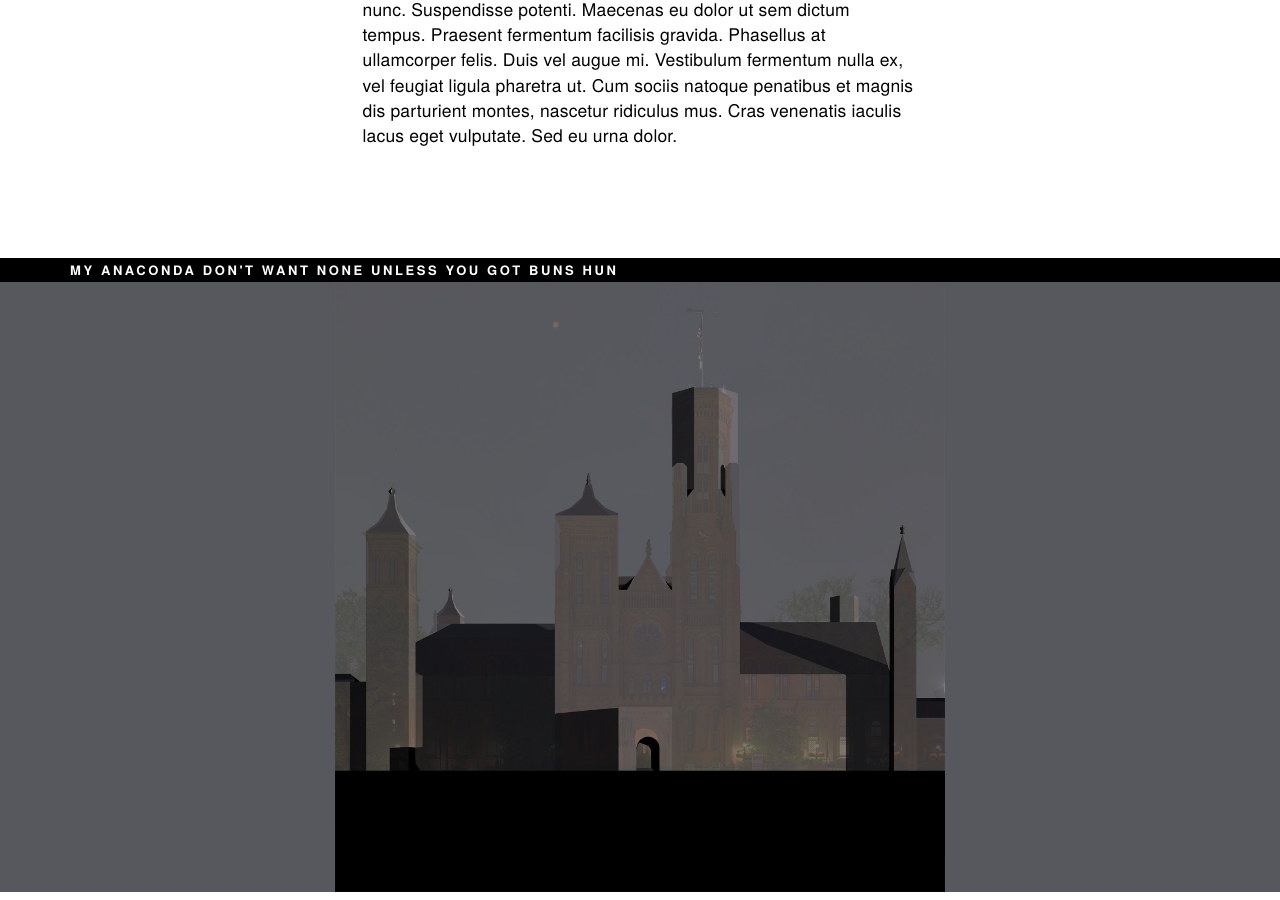
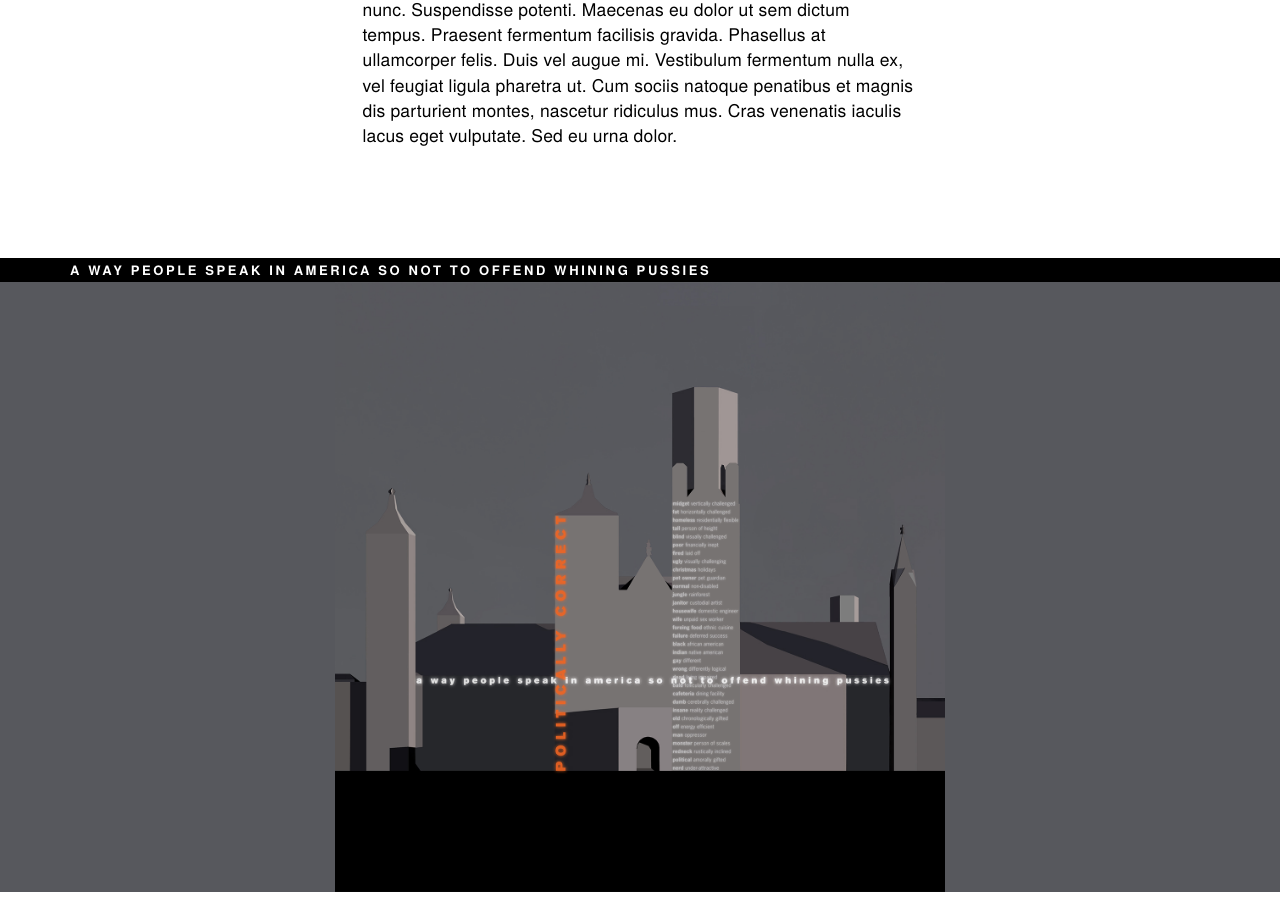
Before and after one commit to carolineportugal/estudioporto, a Jekyll site: the page built from _posts/2016-08-22-typographic-interventions.html, in a window 1280 px wide and 900 px high, scrolled down 3439 px. Built offline with Jekyll 4.4.1, drawn with Linux system fonts in a browser that asks for light colours; nearby versions of some CDN libraries; some web fonts are replaced.

Commit message:
finalizes pictures for smithsonian castle and background

```diff
--- a/_posts/2016-08-22-typographic-interventions.html
+++ b/_posts/2016-08-22-typographic-interventions.html
@@ -108,16 +108,16 @@ tags:
     <div class="building-intro">
       <div class="title-container">
         <div class="container">
-          <h5>My Anaconda Don't Want None Unless You Got Buns Hun</h5>
+          <h5>A Way People Speak In America So Not To Offend Whining Pussies</h5>
         </div>
       </div>
       <div class="container-fluid container-fluid-sc">
         <div class="row">
           <div class="col-md-6 col-md-push-3">
             <div class="owl-carousel owl-theme">
-              <img src="/media/typographic-interventions/test.jpg">
-              <img src="/media/typographic-interventions/test.jpg">
-              <img src="/media/typographic-interventions/test.jpg">
+              <img src="/media/typographic-interventions/sc1.jpg">
+              <img src="/media/typographic-interventions/sc2.jpg">
+              <img src="/media/typographic-interventions/sc3.jpg">
             </div>
           </div>
         </div>
--- a/_sass/_typographic-interventions.scss
+++ b/_sass/_typographic-interventions.scss
@@ -104,7 +104,7 @@ $regular-italic-condensed:'Texgyreheros Condensed Regular Italic', sans-serif;
   }
 
   .container-fluid-sc:after{
-    background: #57585D;
+    background:#57585D;
     content:"";
     width:100%;
     height:calc(100% - 34px);
@@ -114,6 +114,8 @@ $regular-italic-condensed:'Texgyreheros Condensed Regular Italic', sans-serif;
     display:block;
   }
 
+
+
   @media (max-width:767px) {
 
   }
```
Also changed, not shown: media/typographic-interventions/sc1.jpg (added), media/typographic-interventions/sc2.jpg (added), media/typographic-interventions/sc3.jpg (added), media/typographic-interventions/test.jpg (deleted).
